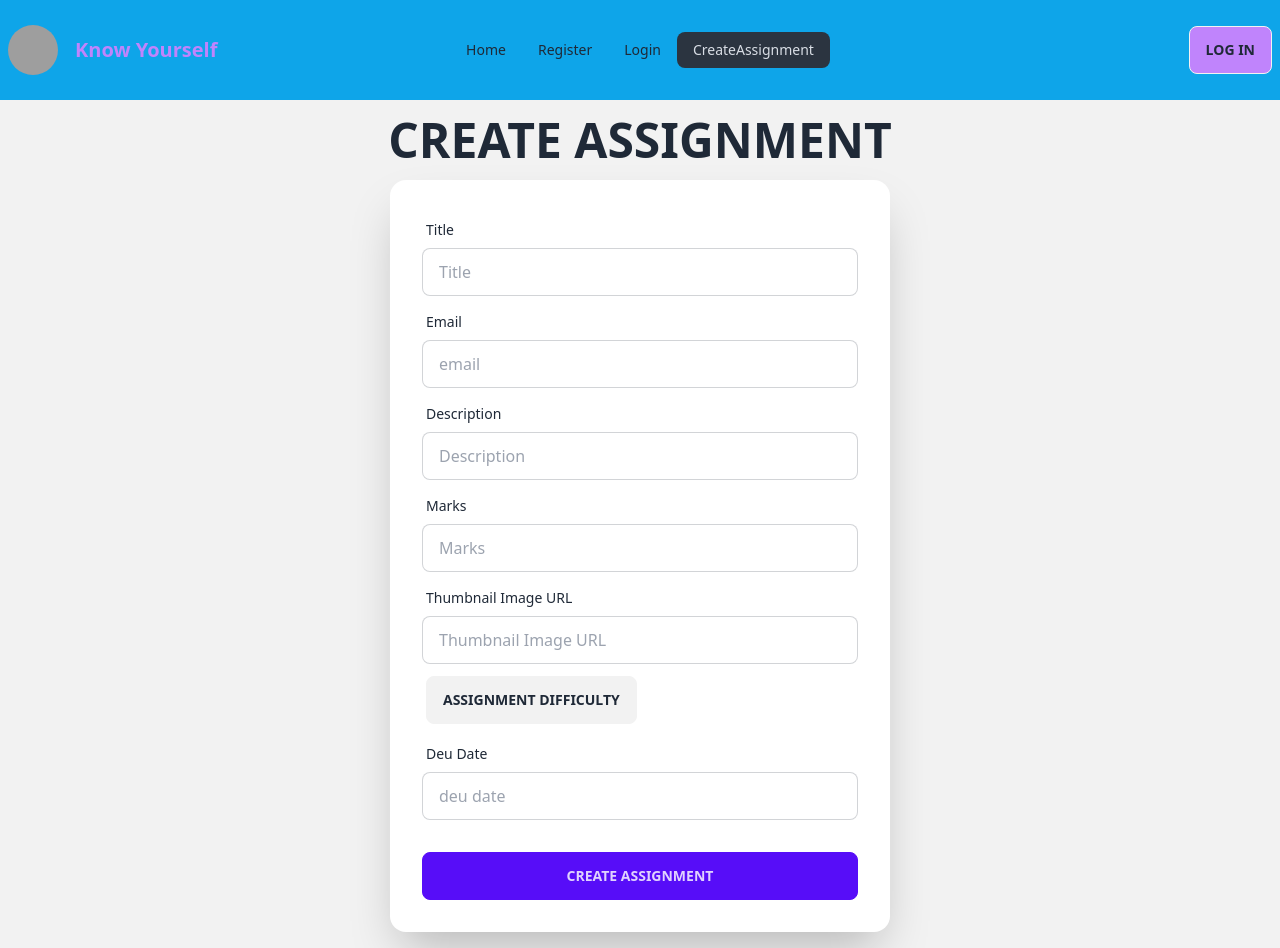
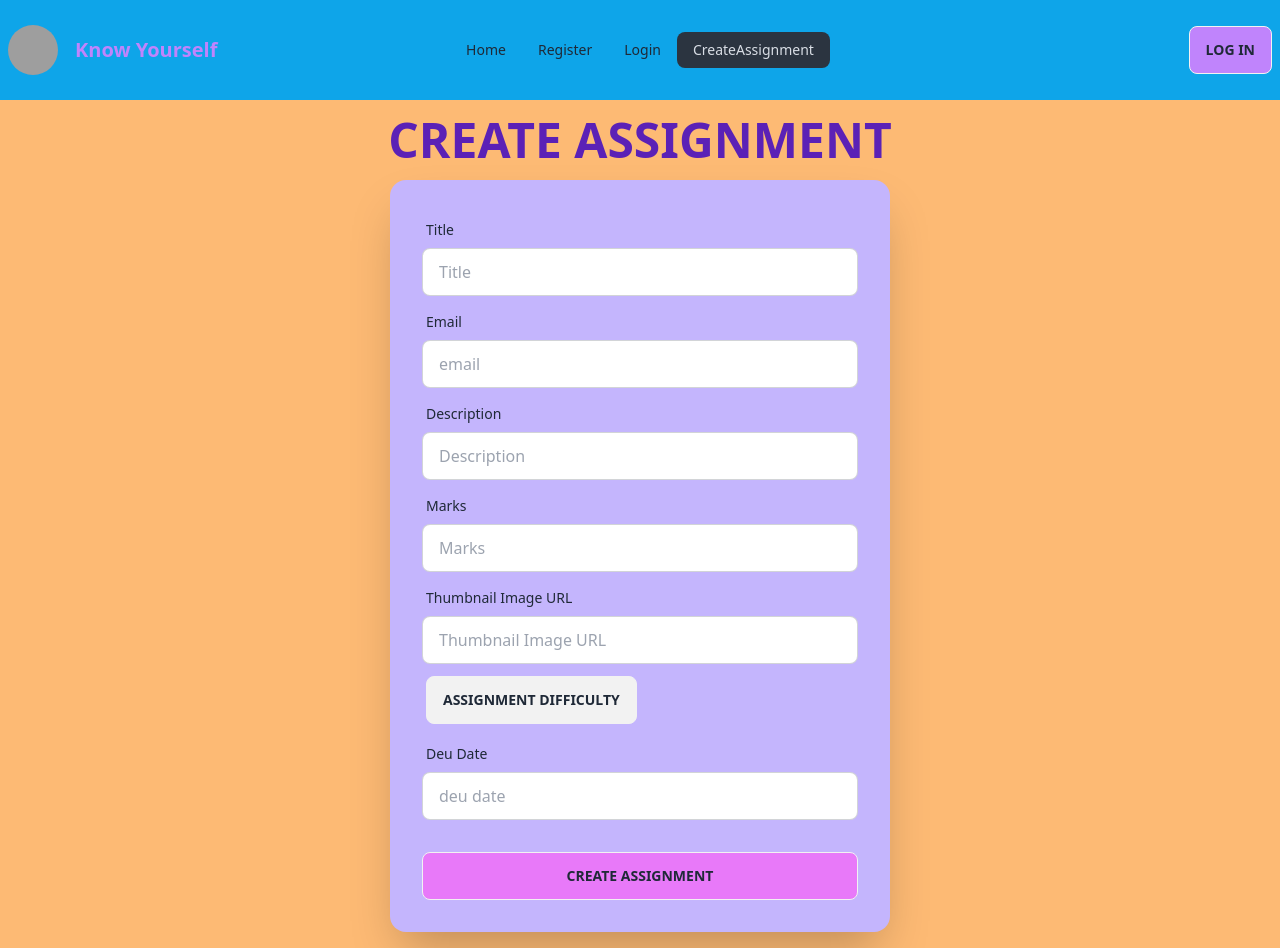
Before and after one commit to Zisan05/Group-study-assignment-client, a React (Vite) app: page /createassignment in a window 1280 px wide. Built offline with nearby package versions, Linux system fonts and the light colour scheme; no server answers; grey boxes are pictures that could not be loaded.

Commit message:
Register part done

```diff
--- a/src/components/CreateAssignment/CreateAssignment.jsx
+++ b/src/components/CreateAssignment/CreateAssignment.jsx
@@ -21,12 +21,12 @@ const CreateAssignment = () => {
 
 
     return (
-        <div className="hero min-h-screen bg-base-200">
+        <div className="hero min-h-screen bg-orange-300">
   <div className="hero-content flex-col">
     <div className="text-center lg:text-left">
-      <h1 className=" text-4xl md:text-5xl lg:text-5xl font-bold">CREATE ASSIGNMENT </h1>
+      <h1 className=" text-4xl md:text-5xl lg:text-5xl font-bold text-violet-800">CREATE ASSIGNMENT </h1>
     </div>
-    <div className="card flex-shrink-0 w-[260px] md:w-[500px] lg:w-[500px] shadow-2xl bg-base-100">
+    <div className="card flex-shrink-0 w-[260px] md:w-[500px] lg:w-[500px] shadow-2xl bg-violet-300">
       <form onSubmit={handleCreateAssignment} className="card-body">
         <div className="form-control">
           <label className="label">
@@ -75,7 +75,7 @@ const CreateAssignment = () => {
         </div>
 
         <div className="form-control mt-6">
-          <button className="btn btn-primary">Create Assignment</button>
+          <button className="btn bg-fuchsia-400">Create Assignment</button>
         </div>
       </form>
     </div>
```
